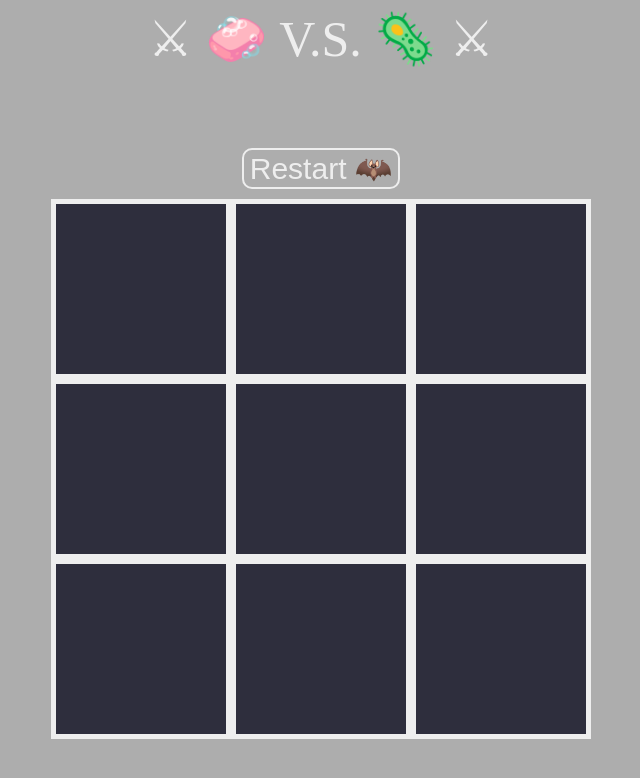
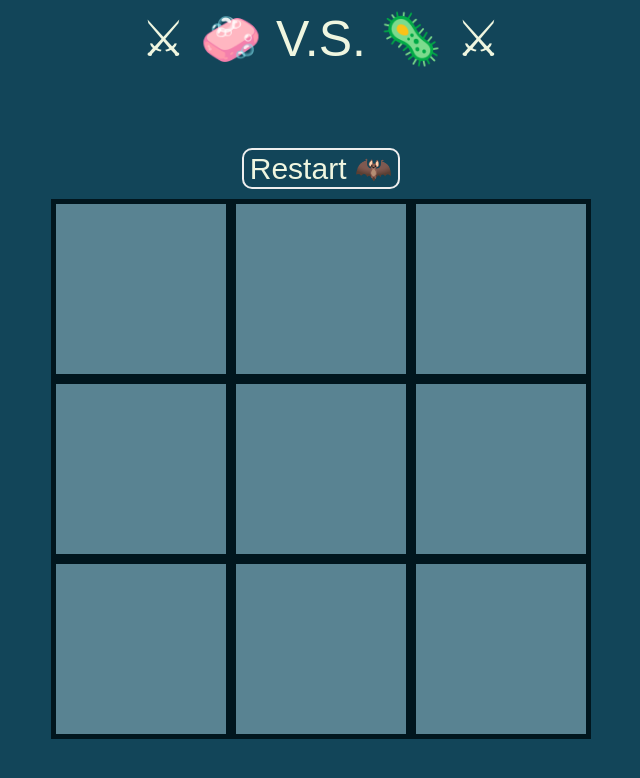
Before and after one commit to andrejkn/tic_tac_toe, a plain HTML site: page index.html in a window 1280 px wide. Shown: the whole page, without its empty margins (319-959 px from the left). Drawn offline with Linux system fonts and the light colour scheme.

Commit message:
improve design colors

```diff
--- a/styles.css
+++ b/styles.css
@@ -1,17 +1,17 @@
 body {
-    background-color: #adadad;
+    background-color: #124559;
 }
 
 .title {
-    color: #eee;
+    color: #eff6e0;
     font-size: 50px;
     margin: 10px 0;
 }
 
 .field {
-    border: 5px solid #eee;
+    border: 5px solid #01161e;
     font-size: 120px;
-    background-color: #2e2e3d;
+    background-color: #598392;
     cursor: pointer;
 }
 
@@ -23,15 +23,14 @@ body {
 }
 
 .winner-field {
-    background-color: #004500;
+    background-color: #98c9a3;
 }
 
 .message-container {
     display: block;
     height: 60px;
-    font-family: Arial, Helvetica, sans-serif;
     font-size: 50px;
-    color: #313131;
+    color: #eff6e0;
 }
 
 .panel {
@@ -40,7 +39,7 @@ body {
 
 .panel > button {
     background-color: transparent;
-    color: #eee;
+    color: #eff6e0;
     font-size: 30px;
     border-radius: 10px;
     border: solid #eee 2px;
@@ -53,4 +52,5 @@ body {
 .panel,
 .field {
     text-align: center;
+    font-family: Arial, Helvetica, sans-serif;
 }
```
